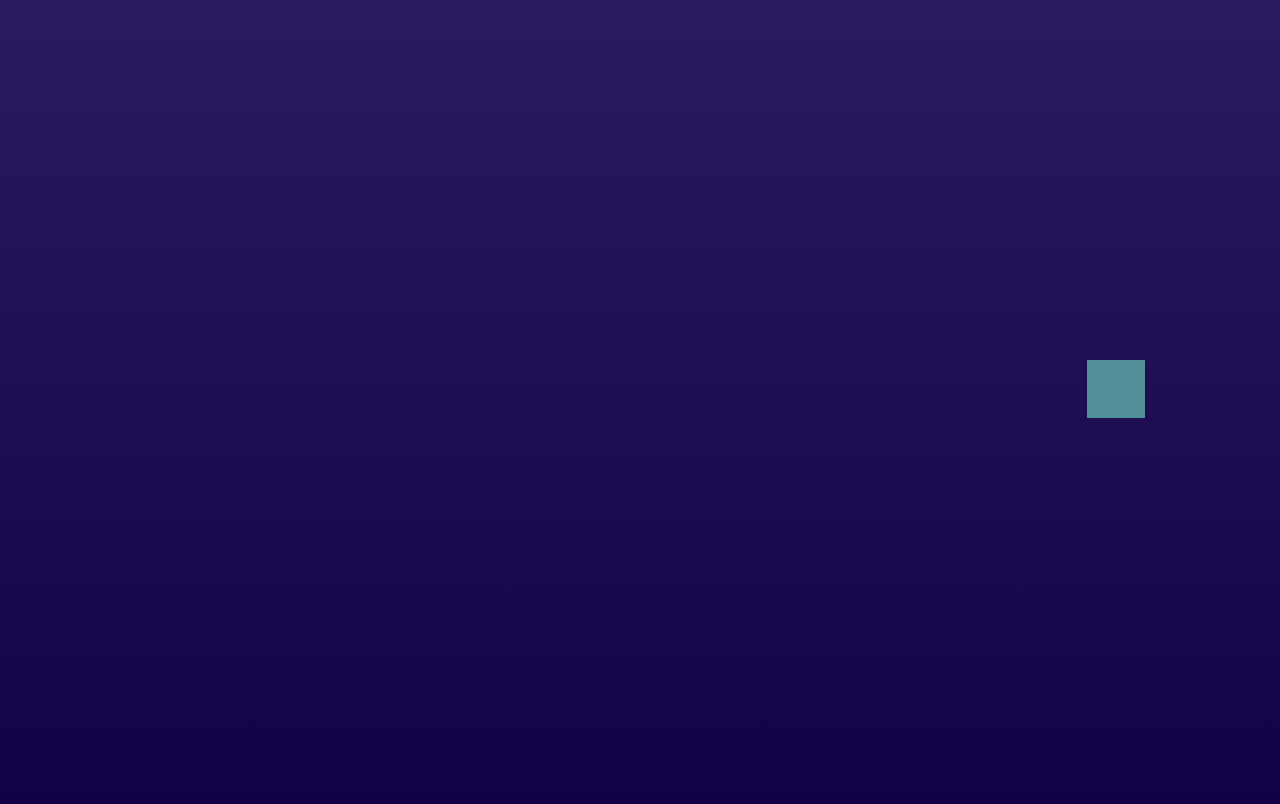
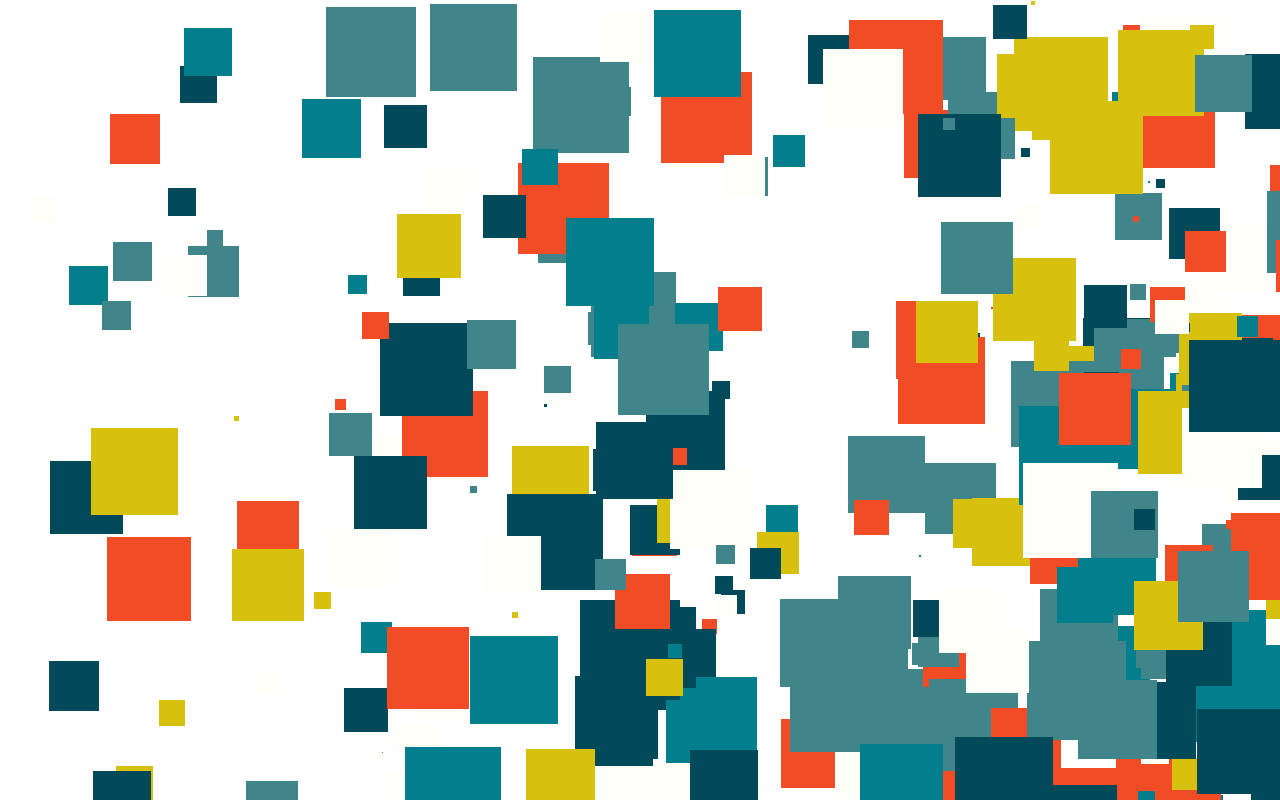
Before and after one commit to thechamp262/Random_Javascript, a plain HTML site: page TheSquares/index.html in a window 1280 px wide. Drawn offline with Linux system fonts and the light colour scheme.

Commit message:
Move some code into functions

```diff
--- a/TheSquares/index.html
+++ b/TheSquares/index.html
@@ -9,18 +9,15 @@
                 margin:0;
                 padding:0;
             }
-            html{
-                width: 100%;
-            }
             body{
                 width: 100%;
                 padding:0;
                 margin: 0;
-                background: #120146;
-                background: -webkit-linear-gradient(#9C8DC7,#120146);
-                background: -moz-linear-gradient(#9C8DC7,#120146);
-                background: linear-gradient(#2B1A5D,#120146);
-                background-repeat: no-repeat;
+                background: #fff;
+               // background: -webkit-linear-gradient(#9C8DC7,#120146);
+               //background: -moz-linear-gradient(#9C8DC7,#120146);
+                //background: linear-gradient(#2B1A5D,#120146);
+                //background-repeat: no-repeat;
             }
         </style>
     </head>
--- a/TheSquares/javascript/Square.js
+++ b/TheSquares/javascript/Square.js
@@ -1,30 +1,96 @@
-var Square = function(ele,h,w,g,r,b,x,y,dx,dy,o){
+var Square = function(){
+    var element;
+    var m = {
+        x: undefined,
+        y: undefined
+    };
+    window.addEventListener('mousemove',
+            function(event){
+            //(ele,h,w,x,y,dx,dy,color)
+            m.x = event.x;
+            m.y = event.y;
+        });
+    this.squareArrayBuild = function (amount,cd){
+        element = cd;
+        var a = amount;
+        var color = [
+            '#024959',
+            '#037E8C',
+            '#FFFFFA',
+            '#F24C27',
+            '#40858A',
+            '#D8C00F'
+        ];
+        //(h,w,x,y,dx,dy,color)
+        var r = [];
+        for(i=0;i<a;i++){
+            var w = (Math.floor( Math.random() * ((100-1+1)+1)));
+            var dx;
+            var dy;
+
+            if(w > 60){
+               // console.log('above 60');
+                dx =(Math.floor( Math.random() * ((3-1+1)+1)));
+                dy = (Math.floor( Math.random() * ((3-1+1)+1)));
+            }else if(w<60 && w > 35){
+                //console.log('above 35');
+                dx =(Math.floor( Math.random() * ((15-10+1)+10)));
+                dy =(Math.floor( Math.random() * ((15-10+1)+10)));
+            }else{
+                //console.log('below 35');
+                dx =(Math.floor( Math.random() * ((3-1+1)+1)));
+                dy = (Math.floor( Math.random() * ((3-1+1)+1)));
+            }
+             //square = r[i];
+             console.log(a);
+            var y = (Math.floor(Math.random()*window.innerHeight));
+            var x = (Math.floor(Math.random() * window.innerWidth));
+            var c = color[Math.floor(Math.random()*(6-0)+0)];
+
+             r.push({
+                 h : w,
+                 w : w,
+                 x: x,
+                 y: y,
+                 dx: dx,
+                 dy: dy,
+                 c: c
+             });
+             createSquare(100,w,x,y,dx,dy,c);
+        }
+        this.animateSquare(r);
+    };
+    var createSquare = function (h,w,x,y,dx,dy,c){
+
         this.x = x;
         this.y = y;
         this.dx = dx;
         this.dy =dy;
         this.h = h;
         this.w = w;
-    this.r = r;
-    this.g = g;
-    this.b = b;
-    this.o = o;
-    var element = ele;
+        this.c = c;
 
-    this.createSquare = function (){
-
-        element.fillStyle = "rgba("+this.r+","+this.g+","+this.b+","+this.o+")";
+//        if(m.y - this.y < 10 && m.y - this.y > -10){
+//             this.y = -this.y;
+//             //this.w++;
+//        }
+        element.fillStyle = this.c;
         element.fillRect(this.x,this.y,this.w,this.w);
-        //console.log(this.x, this.y,this.dx,this.dy,this.h,this.w,this.o,this.r,this.g,this.b,ele);
-    };
-    this.editSquare = function (a){
+    }; //(h,w,x,y,dx,dy,color)
+    var editSquare = function (a){
         element.clearRect(0,0,innerWidth,innerHeight);
         var arr = a;
         for(i=0;i<arr.length;i++){
-            element.fillStyle = "rgba("+arr[i]['r']+","+arr[i]['g']+","+arr[i]['b']+","+arr[i]['o']+")";
-            element.fillRect(arr[i]['x'],arr[i]['y'],arr[i]['w'],arr[i]['w']);
+            if(arr[i]['x'] > innerWidth || arr[i]['x'] < 0){
+                arr[i]['dx'] = -arr[i]['dx'];
             }
-        return arr;
+             if(arr[i]['y'] > innerHeight || arr[i]['y'] < 0){
+                arr[i]['dy'] = -arr[i]['dy'];
+            }
+            arr[i]['x'] += arr[i]['dx'];
+            arr[i]["y"] += arr[i]['dy'];
+            createSquare(arr[i]['h'],arr[i]['w'],arr[i]['x'],arr[i]['y'],arr[i]['dx'],arr[i]['dy'],arr[i]['c']);
+            }
     };
     this.removeSquare = function (a,amount){
 
@@ -38,23 +104,11 @@ var Square = function(ele,h,w,g,r,b,x,y,dx,dy,o){
         return arr;
     };
     this.animateSquare = function(a){
-        var arr = a,
-        ani = function(){
-            element.clearRect(0,0,innerWidth,innerHeight);
+        var  arr = a;
+        var ani = function(){
             requestAnimationFrame(ani);
             for(i=0;i<arr.length;i++){
-                if(arr[i]['x'] > innerWidth || arr[i]['x'] < 0){
-                    arr[i]['dx'] = -arr[i]['dx'];
-                }
-                 if(arr[i]['y'] > innerHeight || arr[i]['y'] < 0){
-                    arr[i]['dy'] = -arr[i]['dy'];
-                }
-                arr[i]['x'] += arr[i]['dx'];
-                arr[i]["y"] += arr[i]['dy'];
-            }
-            for(i=0;i<arr.length;i++){
-                element.fillStyle = "rgba("+arr[i]['r']+","+arr[i]['g']+","+arr[i]['b']+","+arr[i]['o']+")";
-                element.fillRect(arr[i]['x'],arr[i]['y'],arr[i]['w'],arr[i]['w']);
+               editSquare(arr);
             }
             return arr;
         };
--- a/TheSquares/javascript/main.js
+++ b/TheSquares/javascript/main.js
@@ -4,42 +4,19 @@ var init = function(){
     var cd = c.getContext('2d');
     c.width = window.innerWidth;
     c.height = window.innerHeight;
-    //(ele,h,w,g,r,b,x,y,dx,dy,o)
+    //
+     window.addEventListener('resize',
+        function(event){
+             c.width = window.innerWidth;
+             c.height = window.innerHeight;
+             grabSquare();
+        });
 
-    var r = [];
-    var square;
-    var amount = 1;
-    for(i=0;i<amount;i++){
-        var w = (Math.floor(Math.random() * (100-5+1) + 5));
-        var dx;
-        var dy;
-        if(w > 60){
-            console.log('above 60');
-            dx =(Math.floor( Math.random() * ((3-1+1)+1)));
-            dy = (Math.floor( Math.random() * ((3-1+1)+1)));
-        }else if(w<60 && w > 35){
-            console.log('above 35');
-            dx =(Math.floor( Math.random() * ((15-10+1)+10)));
-            dy =(Math.floor( Math.random() * ((15-10+1)+10)));
-        }else{
-            console.log('below 35')
-            dx =(Math.floor( Math.random() * ((50-40+1)+40)));
-            dy =(Math.floor( Math.random() * ((50-40+1)+40)));
-        }
-        r.push(new Square(cd,100,w,(Math.floor( Math.random() * 255)),
-        (Math.floor( Math.random() * 255)),(Math.floor( Math.random() * 255)),(Math.floor(Math.random() * window.innerWidth)),
-        (Math.floor(Math.random()*window.innerHeight)),dx,dy,0.6)
-        );
-    }
-    for(i=0;i<r.length;i++){
-         square = r[i];
-         square.createSquare();
-    }
-    //console.log(r);
+   var grabSquare = function(){
+       var square = new Square;
+        var s = square.squareArrayBuild(300,cd);
+       } ;
+       grabSquare();
 
-    if(r.length > 800){
-        r = square.removeSquare(r,r.length);
-    }
-    r = square.animateSquare(r);
 };
 init();
```
Also changed, not shown: TheSquares/javascript/Circle.js (added, +12 -0 lines). Lines whose indentation alone changed are shown as unchanged.
